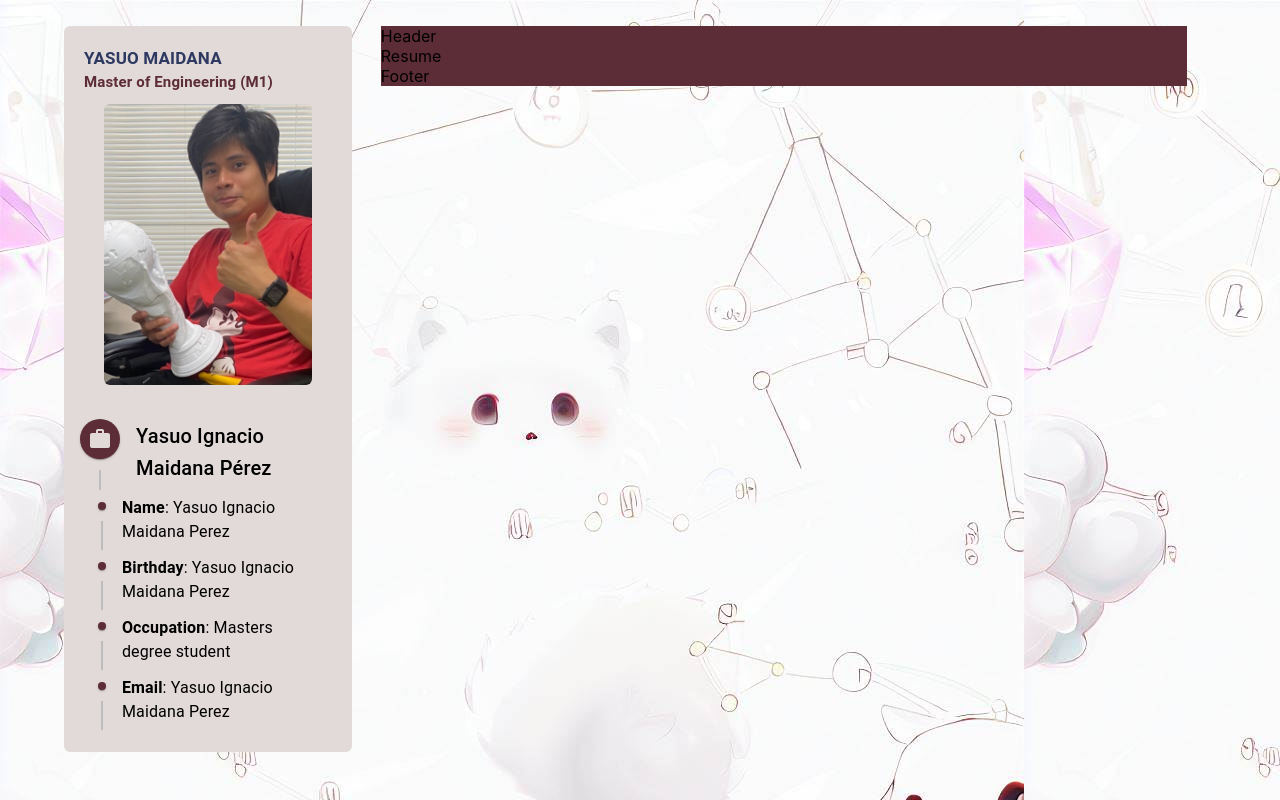
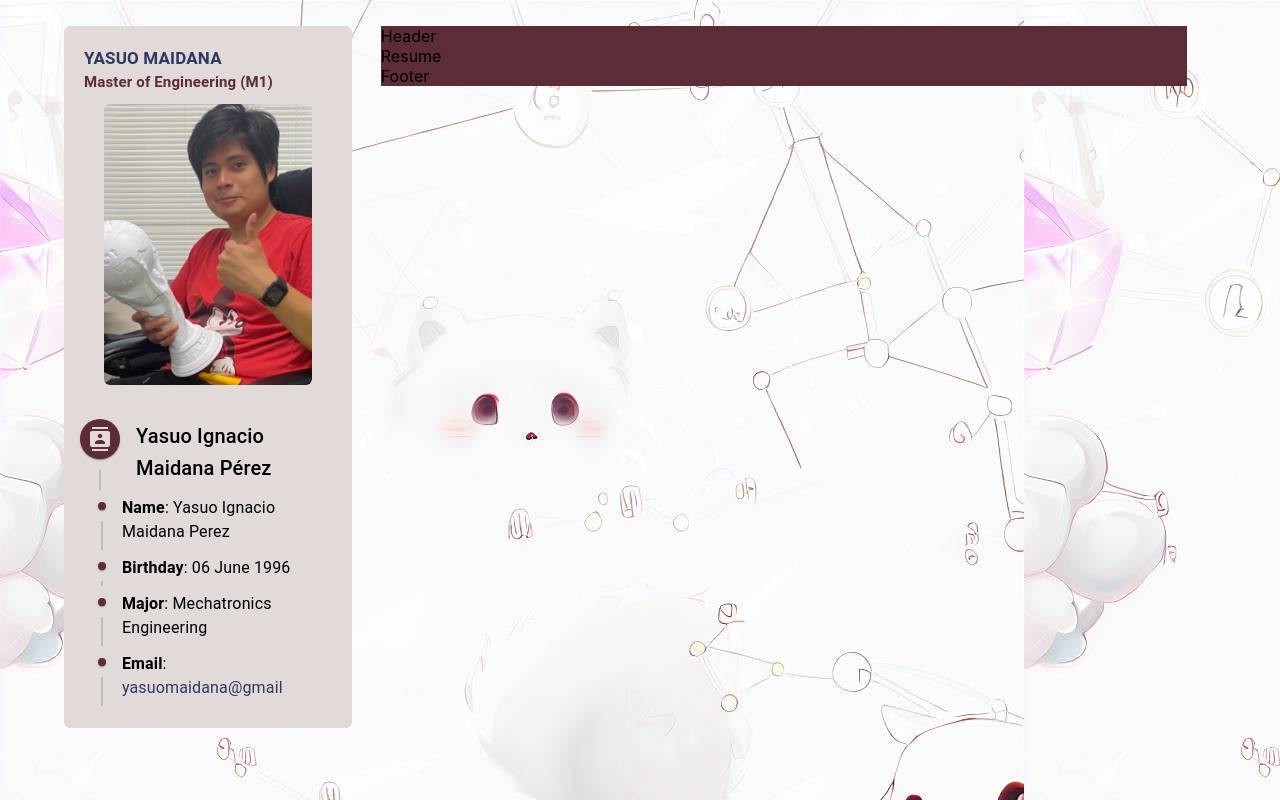
Before and after one commit to yasuomaidana/cv, a React (Create React App) app: page / in a window 1280 px wide. Built offline with nearby package versions, Linux system fonts and the light colour scheme.

Commit message:
COUR-1117: Completing personal information

```diff
--- a/src/components/Profile/Profile.tsx
+++ b/src/components/Profile/Profile.tsx
@@ -1,17 +1,16 @@
 import React from "react";
-import { Typography } from "@mui/material";
+import { Link, Typography } from "@mui/material";
 import TimeLine from "../TimeLine/TimeLine";
 import "./profile.scss";
-import WorkIcon from '@mui/icons-material/Work';
 import ProfileInfo from "./ProfileInfo";
+import ContactsIcon from '@mui/icons-material/Contacts';
 
 const Profile = () => {
   const profile_info = [
-    <ProfileInfo title="Name" content="Yasuo Ignacio Maidana Perez" />,
-    <ProfileInfo title="Birthday" content="Yasuo Ignacio Maidana Perez" />,
-    <ProfileInfo title="Occupation" content="Masters degree student" />,
-    <ProfileInfo title="Email" content="Yasuo Ignacio Maidana Perez" />,
-  ];
+    <ProfileInfo title="Name" content={<>Yasuo Ignacio Maidana Perez</>} />,
+    <ProfileInfo title="Birthday" content={<>06 June 1996</>} />,
+    <ProfileInfo title="Major" content={<>Mechatronics Engineering</>} />,
+    <ProfileInfo  title="Email" content={<Link href="mailto:yasuomaidana@gmail.com">yasuomaidana@gmail</Link>}/> ];
   return (
     <div className="profile container_shadow">
       <div className="profile_name">
@@ -29,7 +28,7 @@ const Profile = () => {
         <TimeLine
           title="Yasuo Ignacio Maidana Pérez"
           children={profile_info}
-          icon={<WorkIcon />}
+          icon={<ContactsIcon />}
         ></TimeLine>
       </div>
     </div>
--- a/src/components/Profile/ProfileInfo.tsx
+++ b/src/components/Profile/ProfileInfo.tsx
@@ -1,7 +1,7 @@
 import React from 'react'
 interface ProfileInfoProps{
     title:string;
-    content:string;
+    content:JSX.Element;
 }
 const ProfileInfo:React.FC<ProfileInfoProps> = (ProfileInfoProps) => {
   return (
```
Also changed, not shown: src/utils/socials.tsx (added, +31 -0 lines).
